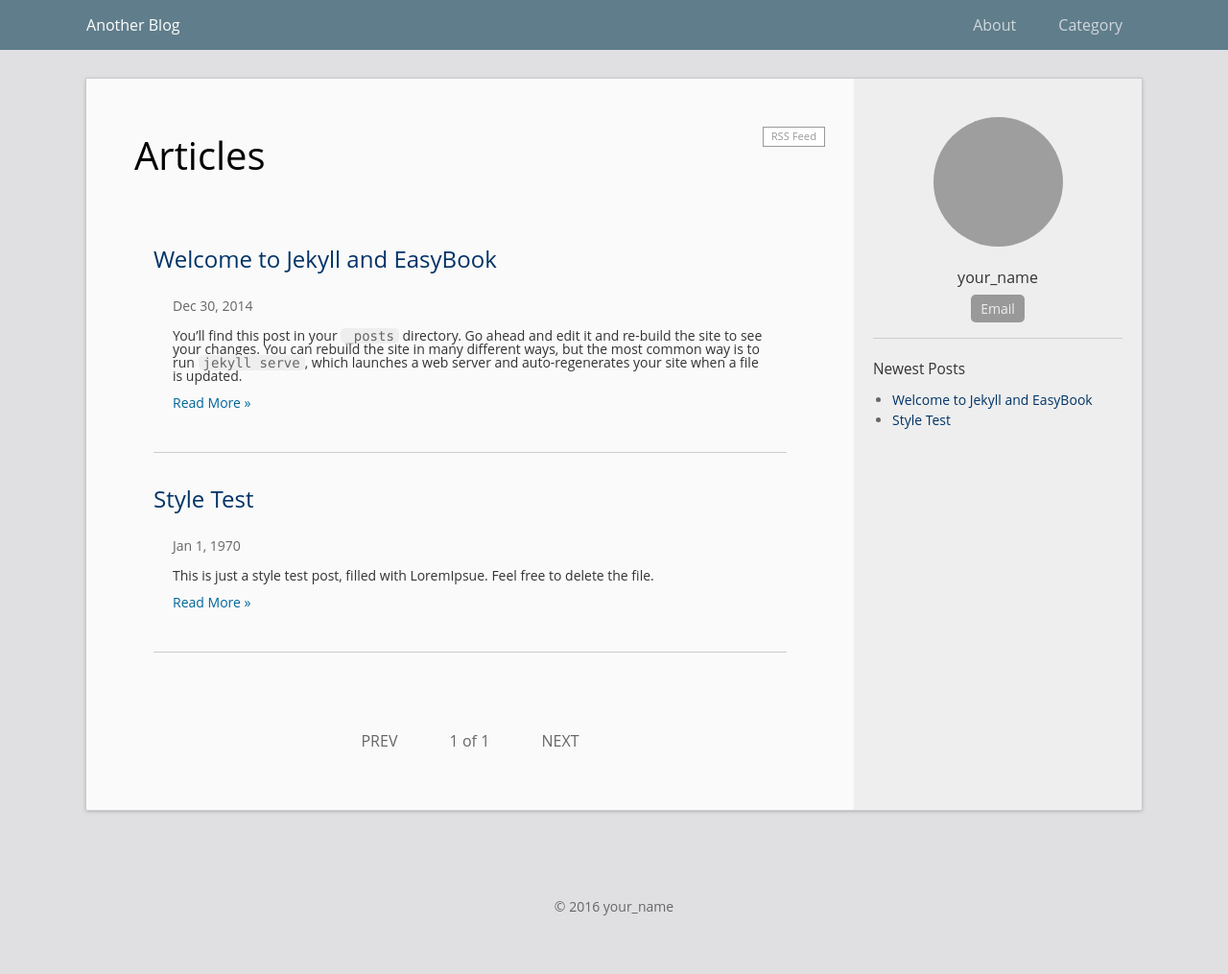
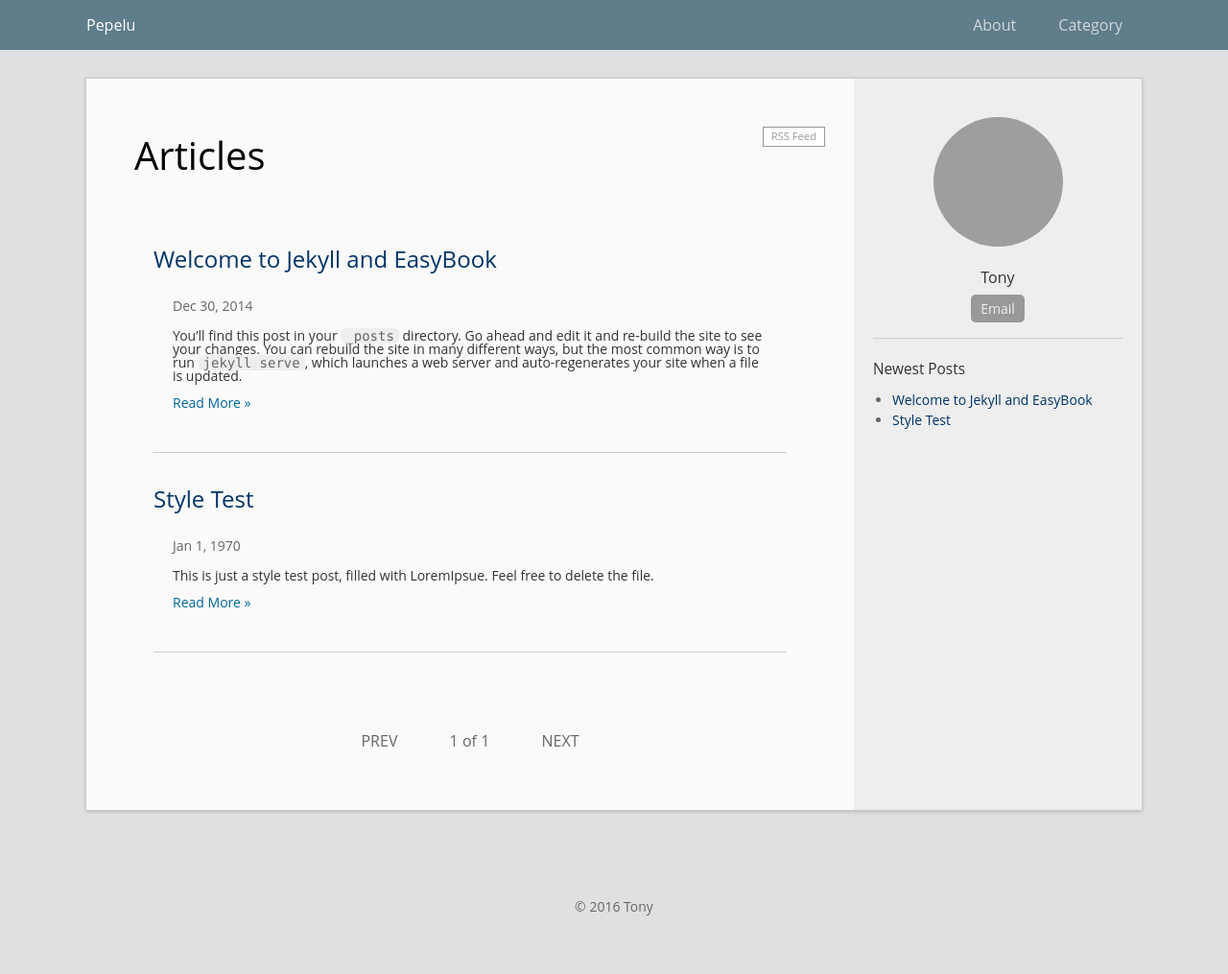
Before and after one commit to TonyPepelu/TonyPepelu.github.io, a Jekyll site: the page built from index.html, in a window 1280 px wide. Shown: the whole page at 96% size. Built offline with Jekyll 4.4.1, drawn with Linux system fonts in a browser that asks for light colours; the list of posts is cut into pages by our own code; grey boxes are pictures that could not be loaded.

Commit message:
'detail'

```diff
--- a/_config.yml
+++ b/_config.yml
@@ -1,14 +1,14 @@
 # Site settings
-title: Another Blog
-url: "http://laobubu.github.io"    # the protocol and hostname of your site, eg. `http://laobubu.github.io`
-baseurl: "/jekyll-theme-EasyBook" # the prefix of your site uri, eg. `/jekyll-theme-EasyBook` or just one slash `/`
+title: Pepelu
+url: "http://tonypepelu.github.io"    # the protocol and hostname of your site, eg. `http://laobubu.github.io`
+baseurl: "" # the prefix of your site uri, eg. `/jekyll-theme-EasyBook` or just one slash `/`
 #timezone: Asia/Chongqing
 description: >
   One or more sentences introducing this blog.
 
 # Your information
-email: your_email@example.com
-author: your_name
+email: amorypepelu@gmail.com
+author: Tony
 avatar: "//www.gravatar.com/avatar/your_email_md5?d=mm&s=135"
 profile: One sentence introducing yourself.
 #twitter_username: twitter_username
```
Also changed, not shown: 7 other files.
